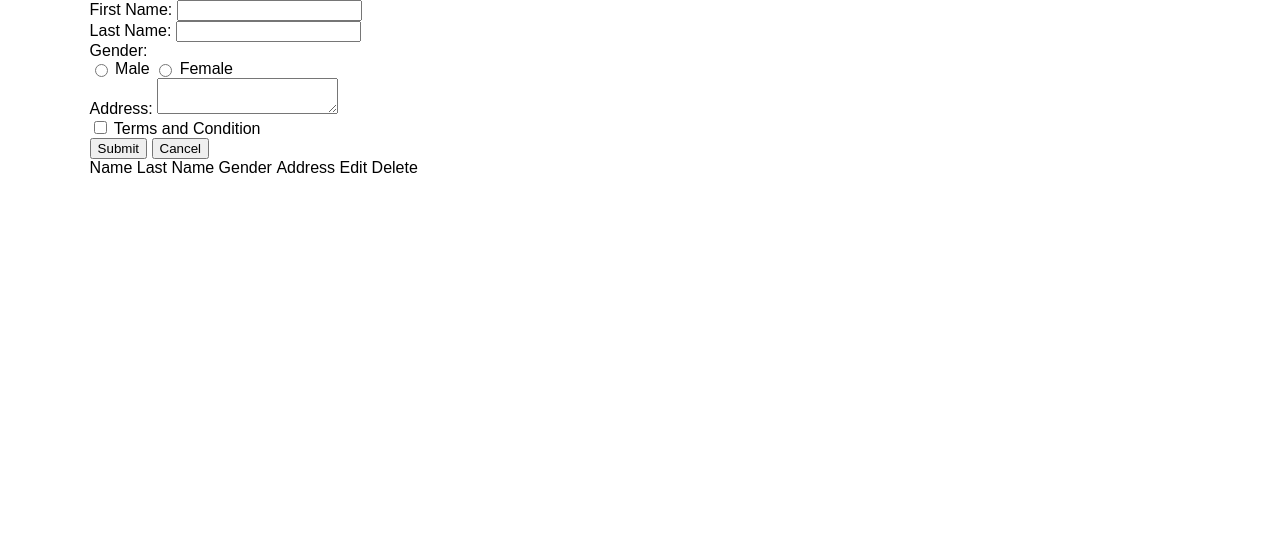
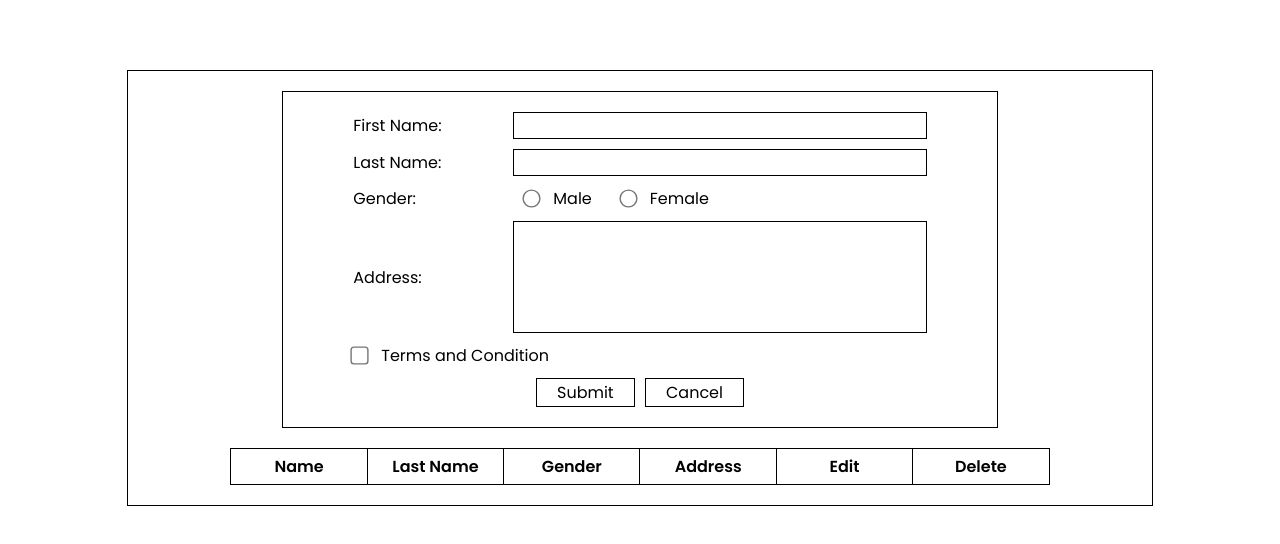
Before and after one commit to bamithaxioned/Form-Submission, a plain HTML site: page index.html in a window 1280 px wide. Drawn offline with Linux system fonts and the light colour scheme.

Commit message:
Form Css Added

```diff
--- a/assets/css/style.css
+++ b/assets/css/style.css
@@ -100,17 +100,34 @@ li {
 /*for wrapper*/
 .wrapper {
   max-width: 1360px;
-  width: 86%;
+  width: 80%;
   margin: 0 auto;
 }
+
+body,
+button {
+ font-family: "Poppins", sans-serif;
+}
+
+/* classes  */
+
+.form-group,
+.gender-button {
+  display: flex;
+  align-items: center;
+  justify-content: space-between;
+  margin-bottom: 10px;
+}
+
+.gender-button {
+  width: 70%;
+  justify-content: flex-start;
+  margin:0;
+}
+
 /*=================================
   Header styling starts here
 =================================*/
-
-
-
-
-
 
 /*=================================
   Header styling ends here
@@ -120,13 +137,71 @@ li {
   main styling starts here
 =================================*/
 
+/* Form-container styling starts here */
 
+.form-container {
+  width: 80%;
+  margin: 70px auto 0;
+  border: 1.8px solid #000;
+}
 
+form {
+  width: 70%;
+  margin: 20px auto;
+  border: 1.8px solid #000;
+  padding: 20px 70px;
+  text-align: center;
+}
 
+form label { margin-right: 30px; }
 
+input[type="text"], #address{
+  width: 70%;
+  resize: none;
+  padding: 5px;
+  border: 1.6px solid #000;
+  outline: none;
+}
 
+input[type="radio"], input[type="checkbox"]{
+  margin: 0 15px 0px 0px;
+  transform: scale(1.4);
+}
 
+#address{ height: 100px; }
+.align-left{ justify-content: flex-start; }
 
+button{
+  font-size: 16px;
+  padding: 1px 20px;
+  outline: none;
+  border: 1.6px solid #000;
+  background-color: transparent;
+}
+
+.display,
+.display-box {
+  width: 100%;
+}
+
+.display{ margin-bottom: 20px; }
+.display-box{ display: flex; }
+.display-box:first-child{ font-weight: 600; }
+
+.display-box li{
+  width: 15.8%;
+  text-align: center;
+  border: 1px solid #000;
+  margin:0;
+  border-right: transparent;
+  padding: 5px 10px;
+}
+
+.display-box li:last-child{ border-right: 1px solid #000;  }
+
+#Submit{ margin-right: 6px; }
+
+/* Form-container styling ends here */
 /*=================================
   main styling ends here
 =================================*/
```
